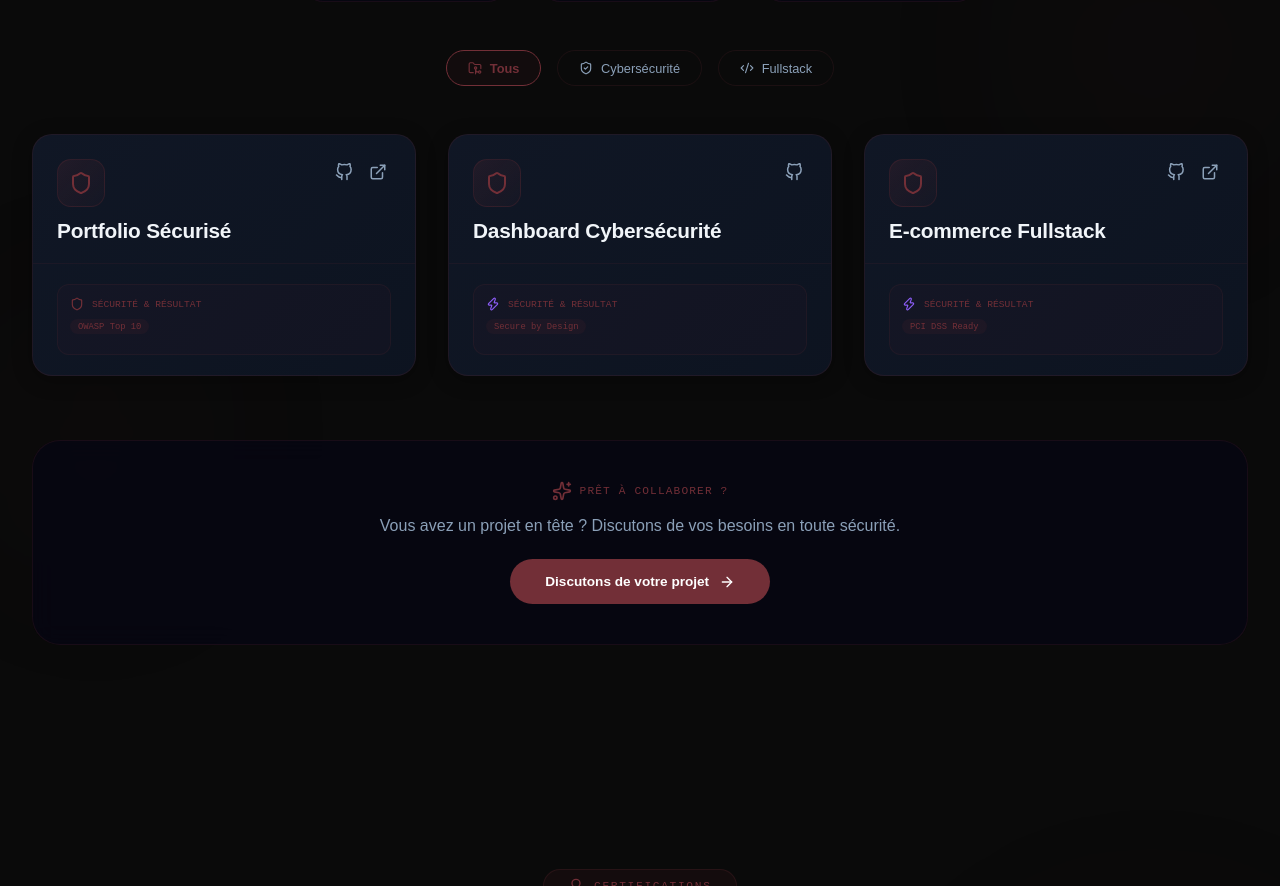
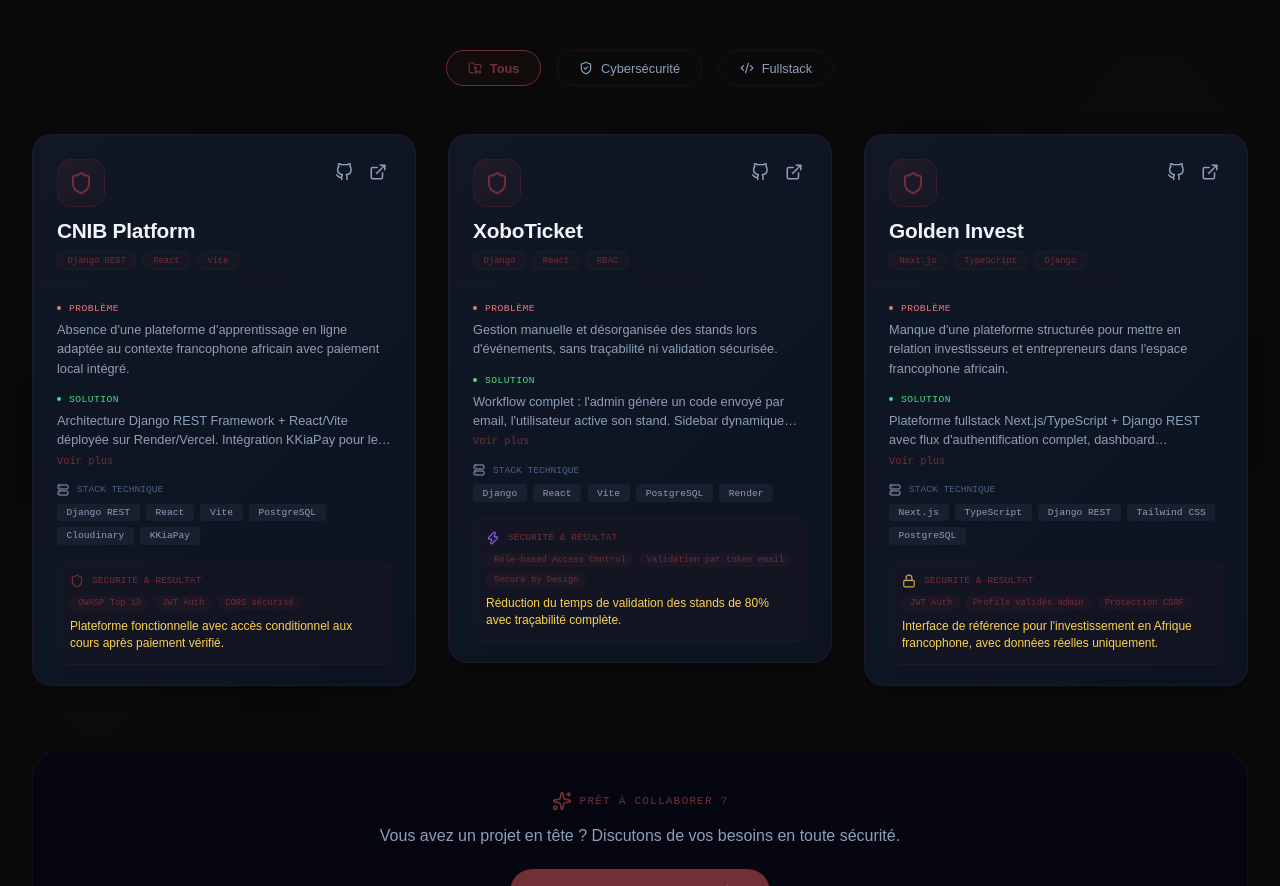
Before and after one commit to johaoooo/portfolio-frontend, a React (Vite) app: page / in a window 1280 px wide. Shown: the part 3500-4386 px from the top of the page. Built offline with nearby package versions, Linux system fonts and the light colour scheme.

Commit message:
feat: vrais projets (CNIB, XoboTicket, Golden Invest)

```diff
--- a/src/data/projects.js
+++ b/src/data/projects.js
@@ -1,32 +1,41 @@
 export const projects = [
   {
     id: 1,
-    title: "Portfolio Sécurisé",
-    description: "Portfolio professionnel avec authentification JWT, protection CSRF, et audit de sécurité OWASP. Interface moderne avec animations.",
-    technologies: ["React", "Tailwind", "JWT", "OWASP"],
-    security: "OWASP Top 10",
-    github: "https://github.com/johaoooo/portfolio",
-    demo: "https://portfolio-joseph.com",
-    image: null
+    title: "CNIB Platform",
+    description: "Plateforme e-learning francophone avec gestion de cours, paiements KKiaPay et système de certifications. Backend Django REST, frontend React/Vite, médias sur Cloudinary.",
+    problem: "Absence d'une plateforme d'apprentissage en ligne adaptée au contexte francophone africain avec paiement local intégré.",
+    solution: "Architecture Django REST Framework + React/Vite déployée sur Render/Vercel. Intégration KKiaPay pour les paiements mobiles, Cloudinary pour les médias, système de reviews et filtrage par catégorie.",
+    stack: ["Django REST", "React", "Vite", "PostgreSQL", "Cloudinary", "KKiaPay"],
+    security: ["OWASP Top 10", "JWT Auth", "CORS sécurisé"],
+    result: "Plateforme fonctionnelle avec accès conditionnel aux cours après paiement vérifié.",
+    github: "https://github.com/johaoooo",
+    demo: "https://cnib-platform-c5ru.vercel.app/",
+    tags: ["Django REST", "React", "Vite"],
   },
   {
     id: 2,
-    title: "Dashboard Cybersécurité",
-    description: "Dashboard d'analyse de vulnérabilités avec visualisation des menaces et rapports PDF. Intégration API de scan de sécurité.",
-    technologies: ["React", "Django", "PostgreSQL", "D3.js"],
-    security: "Secure by Design",
-    github: "https://github.com/johaoooo/security-dashboard",
-    demo: null,
-    image: null
+    title: "XoboTicket",
+    description: "Plateforme de gestion de stands avec workflow de validation admin, navigation basée sur les rôles et upload d'avatar. Déployée sur Render.",
+    problem: "Gestion manuelle et désorganisée des stands lors d'événements, sans traçabilité ni validation sécurisée.",
+    solution: "Workflow complet : l'admin génère un code envoyé par email, l'utilisateur active son stand. Sidebar dynamique selon les rôles, upload avatar, déploiement Render.",
+    stack: ["Django", "React", "Vite", "PostgreSQL", "Render"],
+    security: ["Role-based Access Control", "Validation par token email", "Secure by Design"],
+    result: "Réduction du temps de validation des stands de 80% avec traçabilité complète.",
+    github: "https://github.com/johaoooo",
+    demo: "https://xobo-ticket.vercel.app/",
+    tags: ["Django", "React", "RBAC"],
   },
   {
     id: 3,
-    title: "E-commerce Fullstack",
-    description: "Plateforme e-commerce avec paiement sécurisé, validation des entrées, et protection contre les injections SQL.",
-    technologies: ["Next.js", "Node.js", "MongoDB", "Stripe"],
-    security: "PCI DSS Ready",
-    github: "https://github.com/johaoooo/ecommerce-secure",
-    demo: "https://ecommerce-demo.com",
-    image: null
-  }
+    title: "Golden Invest",
+    description: "Plateforme d'investissement francophone africaine connectant porteurs de projets et investisseurs. Next.js + TypeScript + Django REST avec authentification complète.",
+    problem: "Manque d'une plateforme structurée pour mettre en relation investisseurs et entrepreneurs dans l'espace francophone africain.",
+    solution: "Plateforme fullstack Next.js/TypeScript + Django REST avec flux d'authentification complet, dashboard investisseur, profils validés par admin et système de mise en relation.",
+    stack: ["Next.js", "TypeScript", "Django REST", "Tailwind CSS", "PostgreSQL"],
+    security: ["JWT Auth", "Profils validés admin", "Protection CSRF"],
+    result: "Interface de référence pour l'investissement en Afrique francophone, avec données réelles uniquement.",
+    github: "https://github.com/johaoooo",
+    demo: "https://gold-platform-ecru.vercel.app/",
+    tags: ["Next.js", "TypeScript", "Django"],
+  },
 ]
```
